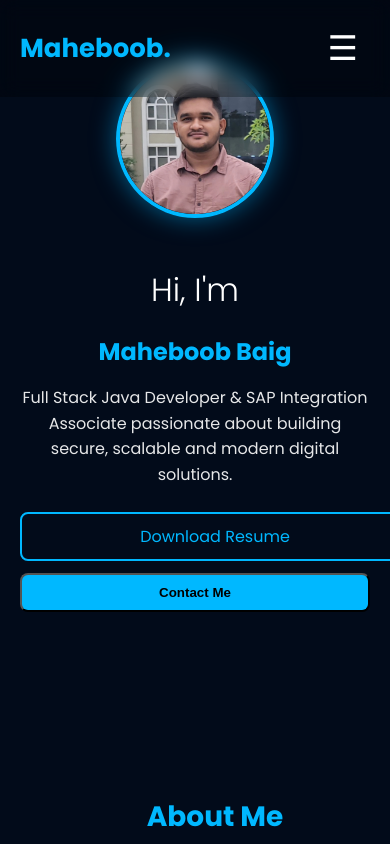
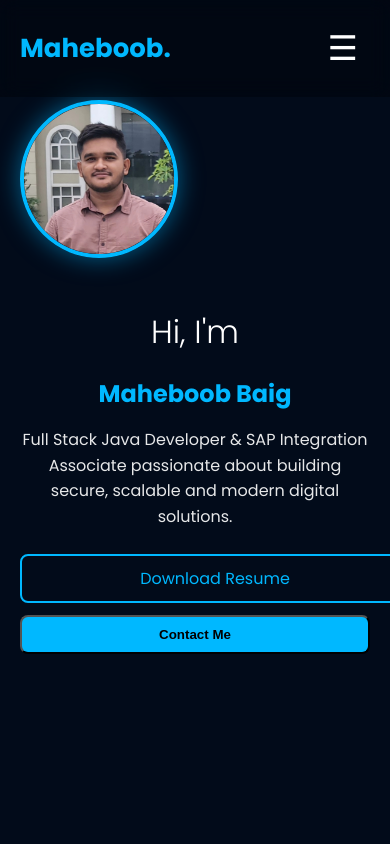
Before and after one commit to Maheboob-baig15/portfolio, a React (Create React App) app: page / in a window 390 px wide. Shown: the top 844 px of the page. Built offline with nearby package versions, Linux system fonts and the light colour scheme.

Commit message:
Fix mobile hero spacing and image overlap

```diff
--- a/src/styles/Home.css
+++ b/src/styles/Home.css
@@ -199,3 +199,26 @@
     gap: 16px !important;
   }
 }
+
+/* ============================================
+   MOBILE HERO FINAL FIX (STOP VERTICAL CENTER)
+=============================================== */
+@media (max-width: 900px) {
+  .home-container {
+    align-items: flex-start !important; /* 🔥 KEY FIX */
+    min-height: auto !important;
+    padding-top: 70px !important;
+    padding-bottom: 40px !important;
+    gap: 18px !important;
+  }
+
+  .profile-wrapper {
+    margin-top: 20px !important;
+  }
+}
+
+@media (max-width: 900px) {
+  .profile-photo {
+    margin-top: 10px !important;
+  }
+}
```
